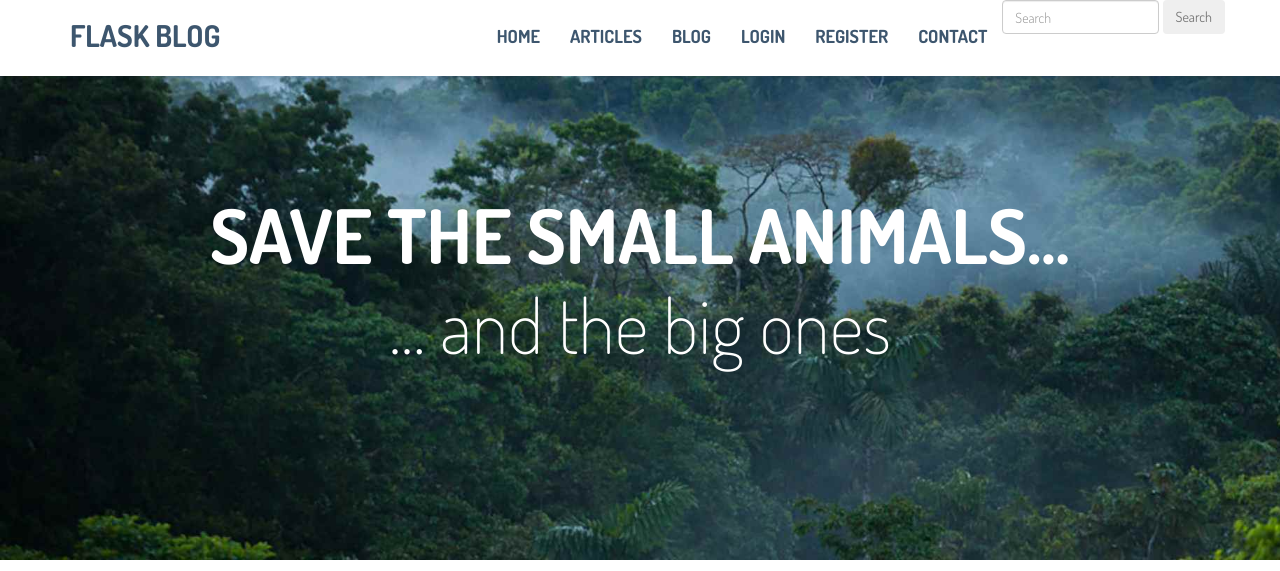
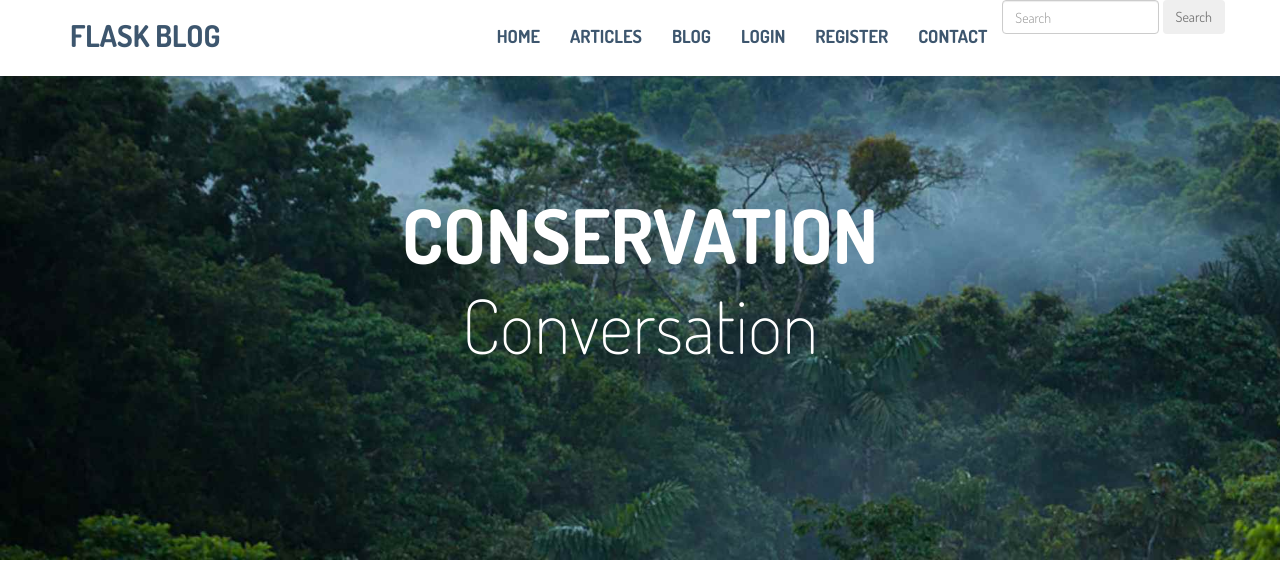
Before and after one commit to MissGrace-93/Sky_GiT_Final_Project, a Flask app: page /article-1 in a window 1280 px wide. Shown: the top 571 px of the page. Run offline with Flask 2, Linux system fonts and the light colour scheme; some libraries are stand-ins or nearby versions.

Commit message:
changed title that shows on browser tab

```diff
--- a/flaskblog/templates/layout.html
+++ b/flaskblog/templates/layout.html
@@ -37,9 +37,9 @@
 
 
     {% if title %}
-    <title>Flask Blog - {{ title }}</title>
+    <title>Conservation Conversation - {{ title }}</title>
     {% else %}
-    <title>Flask Blog</title>
+    <title>Conservation Conversation</title>
     {% endif %}
 
 </head>
@@ -93,13 +93,13 @@
                   class="maintext-image"
                   data-scrollreveal="enter top over 1.5s after 0.1s"
                 >
-                  Save the small animals...
+                  Conservation
                 </div>
                 <div
                   class="subtext-image"
                   data-scrollreveal="enter bottom over 1.7s after 0.3s"
                 >
-                  ... and the big ones
+                  Conversation
                 </div>
               </div>
             </div>
```
